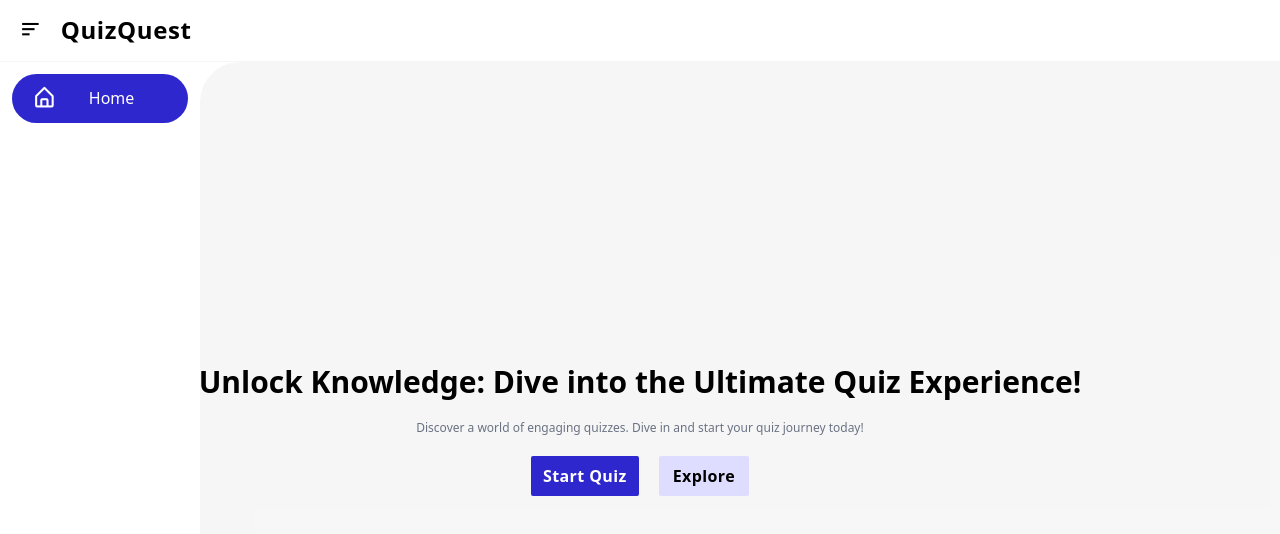
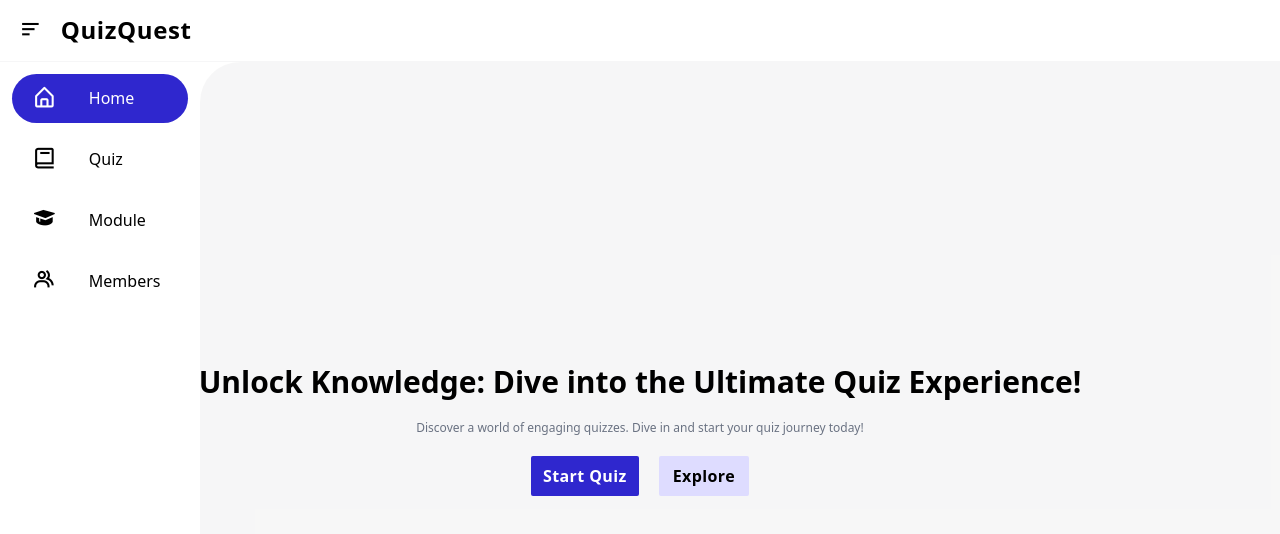
Before and after one commit to YajaDev/QuizQuest, a React (Vite) app: page / in a window 1280 px wide. Both pictures are taken after a click on the icon 30 px from the left and 30 px from the top of the page. Shown: the top 534 px of the page. Built offline with nearby package versions, Linux system fonts and the light colour scheme.

Commit message:
Add other links to sidenav and Change variable in theme

```diff
--- a/src/components/Sidebar.jsx
+++ b/src/components/Sidebar.jsx
@@ -4,43 +4,29 @@ const Sidebar = ({isOpen}) => {
 
   return (
     <>
-      <ul className={`${isOpen ?'':'hidden'} h-[cal(100% - 1px)] w-50 p-3 mt-[1px] bg-[var(--bg-white)] z-10`}>
-        <NavLink to={'/'} className="flex items-center gap-5 bg-[var(--bg-grey)] px-2 rounded-full cursor-pointer">
+      <ul className={`${isOpen ?'':'hidden'} flex flex-col gap-3 h-[cal(100% - 1px)] w-50 p-3 mt-[1px] bg-white z-10`}>
+        <NavLink to={'/'} className="flex items-center gap-5 bg-gray px-2 rounded-full cursor-pointer">
           <i className=" bx bx-home-alt bx-sm p-3"></i>
           <span className="text-l font-medium">Home</span>
         </NavLink>
+        <NavLink to={'quiz'} className="flex items-center gap-5 hover:bg-gray px-2 rounded-full cursor-pointer">
+          <i className="bx bx-book bx-sm p-3"></i>
+          <span className="text-l font-medium">Quiz</span>
+        </NavLink>
+        <NavLink to={'module'} className="flex items-center gap-5 hover:bg-gray px-2 rounded-full cursor-pointer">
+          <i className="bx bxs-graduation bx-sm p-3"></i>
+          <span className="text-l font-medium">Module</span>
+        </NavLink>
+        <NavLink to={'members'} className="flex items-center gap-5 hover:bg-gray px-2 rounded-full cursor-pointer">
+          <i className="bx bx-group bx-sm p-3"></i>
+          <span className="text-l font-medium">Members</span>
+        </NavLink>
       </ul>
-      <div className="w-10 h-10 mt-[1px] bg-[var(--bg-white)] z-10">
-        <div className="w-10 h-10 rounded-tl-full bg-[var(--bg-grey)]" />
+      <div className="w-10 h-10 mt-[1px] bg-white z-10">
+        <div className="w-10 h-10 rounded-tl-full bg-gray" />
       </div>
     </>
   )
 }
-    // <ul className="">
 
-    //   <li>
-    //     <a className="home active" href="./index.html">
-    //       <i className=" bx bx-home-alt"></i>
-    //       <span>Home</span>
-    //     </a>
-    //   </li>
-    //   <li>
-    //     <a className="quiz" href="./quiz.html">
-    //       <i className="bx bx-book"></i>
-    //       <span>Quiz</span>
-    //     </a>
-    //   </li>
-    //   <li>
-    //     <a className="module" href="./course.html">
-    //       <i className="bx bxs-graduation"></i>
-    //       <span>Module</span>
-    //     </a>
-    //   </li>
-    //   <li>
-    //     <a className="member" href="./member.html">
-    //       <i className="bx bx-group"></i>
-    //       <span>Members</span>
-    //     </a>
-    //   </li>
-    // </ul>
 export default Sidebar
--- a/src/index.css
+++ b/src/index.css
@@ -1,13 +1,12 @@
 @import "tailwindcss";
 
 @theme {
-  --primary: rgb(47, 39, 206);
-  --secondary: rgb(222, 220, 255);
-  --bg-white: #fff;
-  --bg-grey: rgba(24, 24, 26, 0.035)
+  --color-blue: rgb(47, 39, 206);
+  --color-ligth-blue: rgb(222, 220, 255);
+  --color-gray: rgba(24, 24, 26, 0.035)
 }
 
 .active {
-  background: var(--primary);
-  color: var(--bg-white);
+  background: rgb(47, 39, 206);
+  color: white;
 }
--- a/src/pages/Home.jsx
+++ b/src/pages/Home.jsx
@@ -1,18 +1,18 @@
 
 const Home = () => {
   return (
-    <div className="flex justify-center items-center absolute h-full w-full p-3.5 bg-[var(--bg-grey)]">
+    <div className="flex justify-center items-center absolute h-full w-full p-3.5 bg-gray">
       <div>
         <h1 className="text-center text-3xl font-bold pb-5 ">Unlock Knowledge: Dive into the Ultimate Quiz Experience!</h1>
         <p className="text-center text-xs text-gray-500">Discover a world of engaging quizzes. Dive in and start your quiz journey today!</p>
         <div className="flex justify-center gap-5 pt-5">
           <button
-            className="px-3 py-2 font-bold text-[var(--bg-white)] rounded-xs tracking-wide bg-[var(--primary)] cursor-pointer transition-shadow duration-300
+            className="px-3 py-2 font-bold text-white rounded-xs tracking-wide bg-blue cursor-pointer transition-shadow duration-300
             hover:shadow-[0_10px_15px_0_rgba(48,51,255,0.6)]">
               Start Quiz
           </button>
           <button
-            className="font-bold px-3.5 py-2 rounded-xs bg-[var(--secondary)] cursor-pointer tracking-wide
+            className="font-bold px-3.5 py-2 rounded-xs bg-ligth-blue cursor-pointer tracking-wide
             hover:-translate-y-1 transition-translate duration-250">
               Explore
           </button>
```
